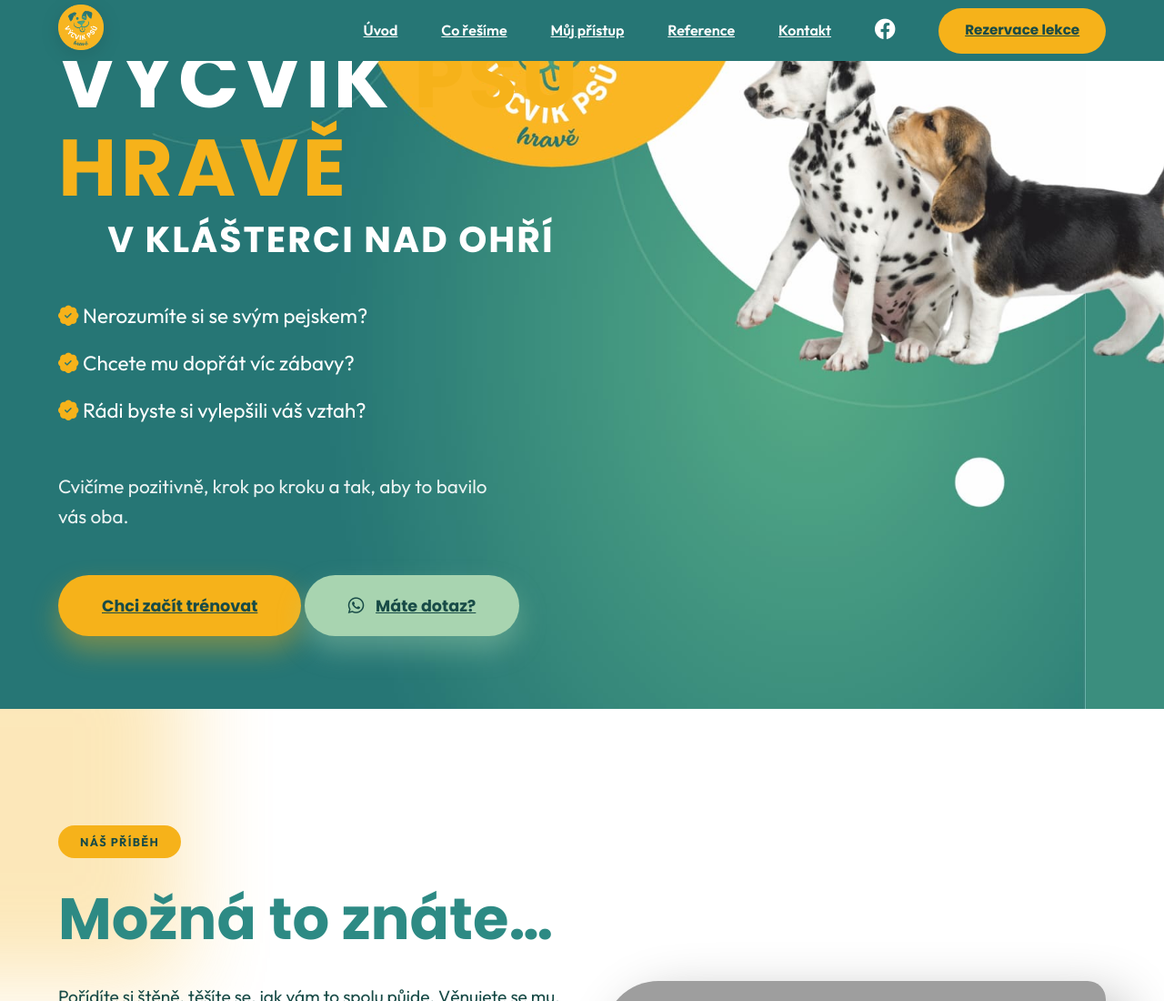
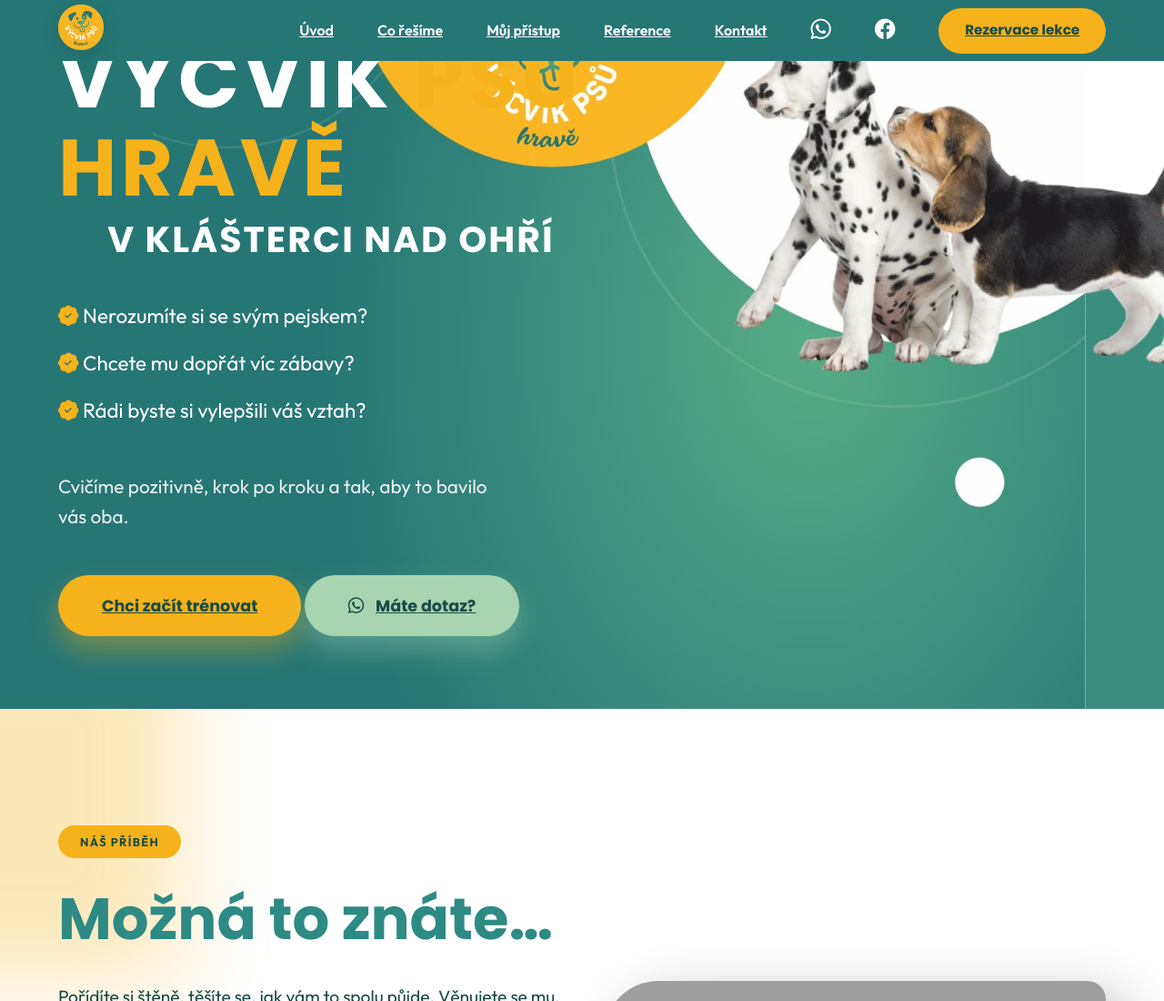
Before and after one commit to helenaholubova01-hue/Web-Eva, a plain HTML site: page index.html in a window 1280 px wide. Shown: the top 1100 px of the page at 91% size. Drawn offline with nearby package versions, Linux system fonts and the light colour scheme; grey boxes are pictures that could not be loaded.

Commit message:
Oprava názvů obrázků + WhatsApp v navigaci
- Přejmenování desktop3.jpg -> Desktop3.jpg (case-sensitive pro Linux)
- Změněn obrázek v sekci o pohledu na pohled-stenete.png
- Přidán WhatsApp odkaz do desktop navigace
- Smazány .af soubory z vet manipulace

Co-Authored-By: Claude Opus 4.5 <noreply@anthropic.com>

```diff
--- a/index.html
+++ b/index.html
@@ -52,6 +52,9 @@
                     <li><a href="#muj-pristup" class="nav__link">Můj přístup</a></li>
                     <li><a href="#reference" class="nav__link">Reference</a></li>
                     <li><a href="#kontakt" class="nav__link">Kontakt</a></li>
+                    <li><a href="https://wa.me/420776009890" target="_blank"
+                            class="nav__link nav__link--icon" title="Napište mi na WhatsApp"><i
+                                class="bi bi-whatsapp"></i></a></li>
                     <li><a href="https://www.facebook.com/vycvikpsuhrave/" target="_blank"
                             class="nav__link nav__link--icon" title="Následujte nás na Facebooku"><i
                                 class="bi bi-facebook"></i></a></li>
```
Also changed, not shown: Obrazky/Desktop3.jpg (renamed from Obrazky/desktop3.jpg), 4 other files.
